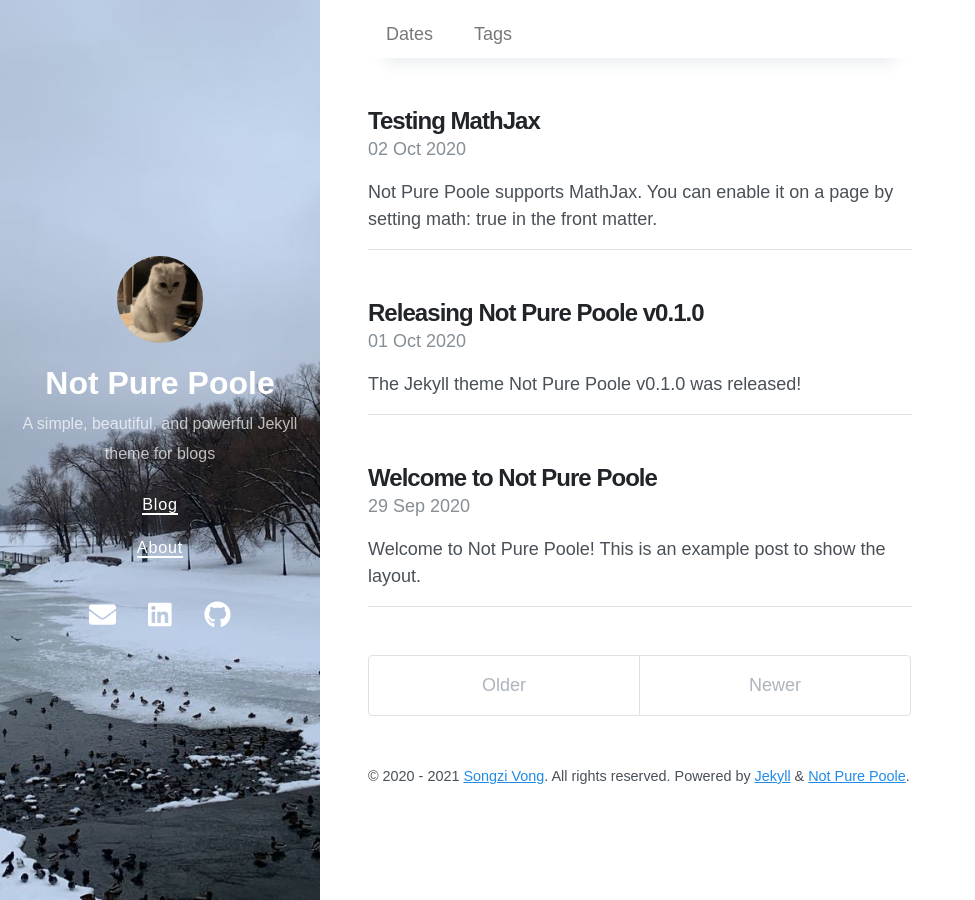
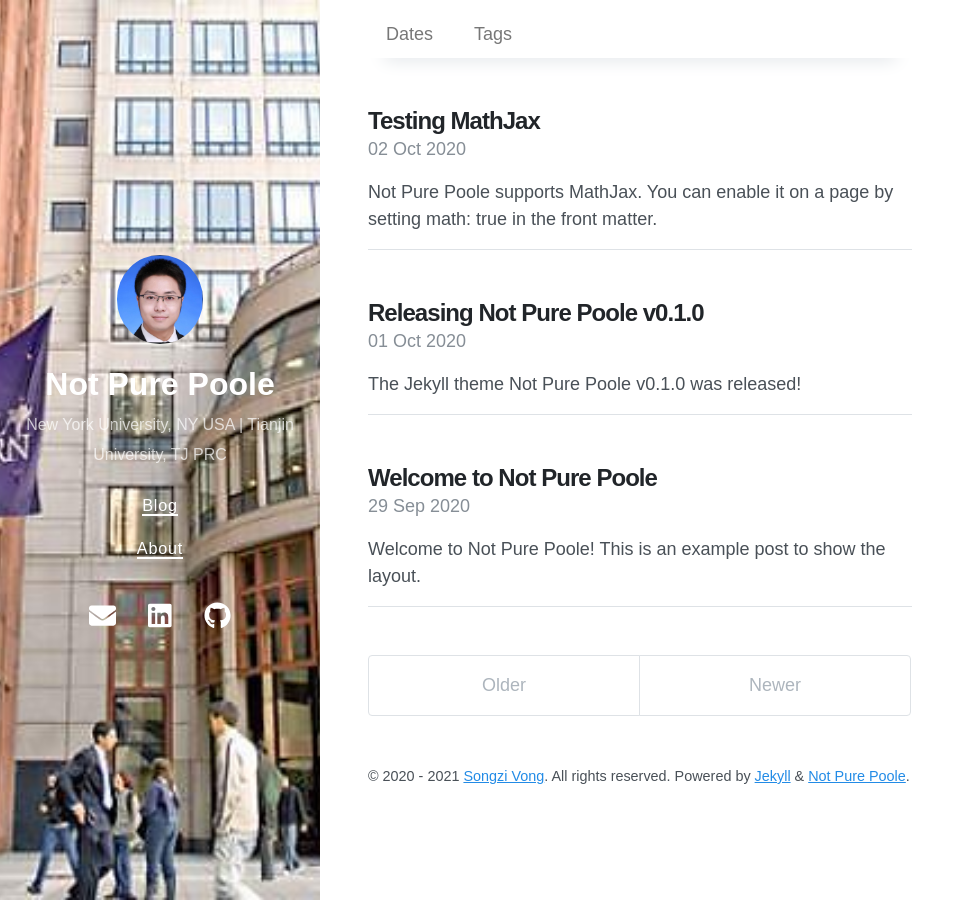
Before and after one commit to HaoyuCreate/HaoyuCreate.github.io, a Jekyll site: the page built from index.html, in a window 1280 px wide. Shown: the whole page, without its empty margins (0-975 px from the left). Built offline with Jekyll 4.4.1, drawn with Linux system fonts in a browser that asks for light colours; nearby versions of some CDN libraries; the list of posts is cut into pages by our own code.

Commit message:
modified

```diff
--- a/_config.yml
+++ b/_config.yml
@@ -1,11 +1,11 @@
 # Setup
 title: Not Pure Poole
-description: A simple, beautiful, and powerful Jekyll theme for blogs
-url: https://vszhub.github.io
-avatar: /avatar.jpeg
+description: New York University, NY USA | Tianjin University, TJ PRC
+url: https://haoyucreate.github.io/Haoyu_Fang.github.io/
+avatar: /avatar.png
 paginate: 5
 permalink: pretty
-cover_image: /bg.jpeg
+cover_image: /bg.jpg
 
 # Gems
 plugins:
```
Also changed, not shown: avatar.png (added), bg.jpg (added).
